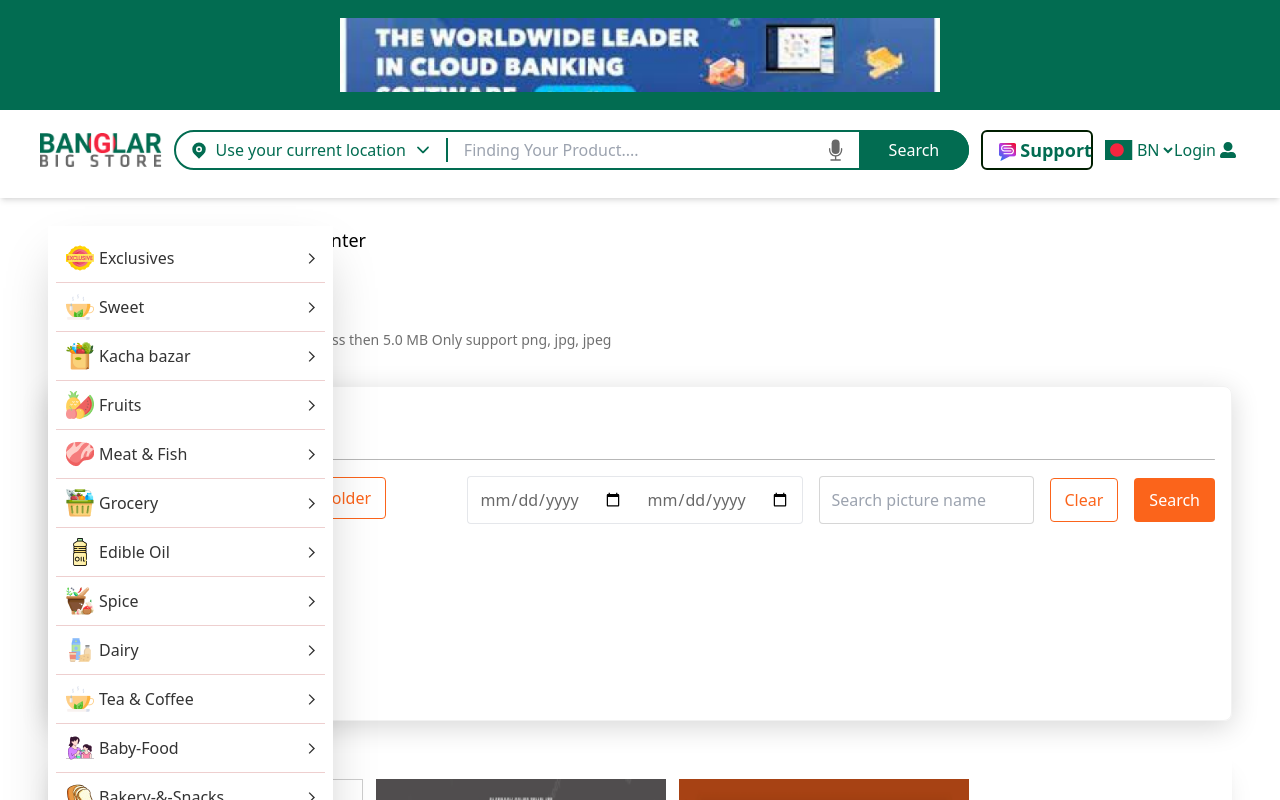
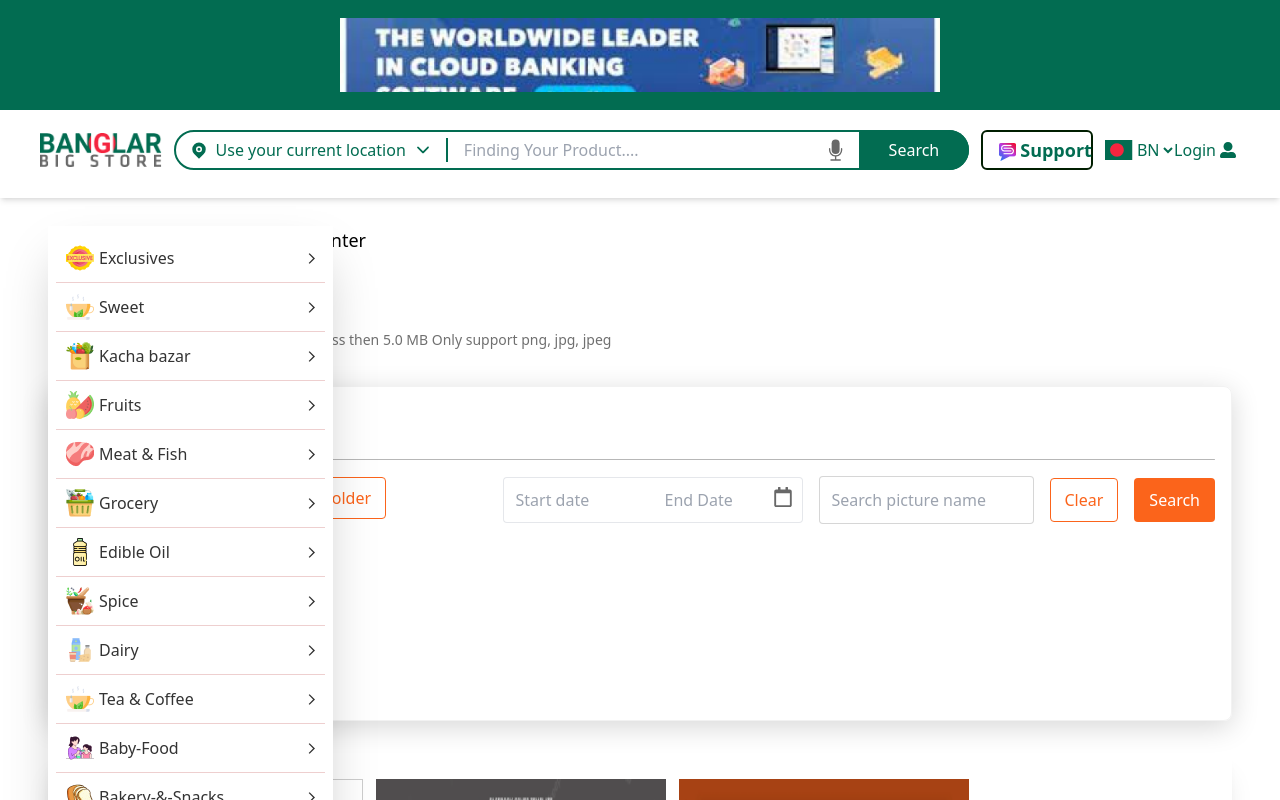
Before and after one commit to kowsar-mahmud-remon/Frontend-2, a Next.js app: page / in a window 1280 px wide. Shown: the top 800 px of the page. Built offline with nearby package versions, Linux system fonts and the light colour scheme; no server answers.

Commit message:
completed

```diff
--- a/components/MediaCenter/MediaCenter.js
+++ b/components/MediaCenter/MediaCenter.js
@@ -1,6 +1,6 @@
 import { Tab } from '@headlessui/react';
 import React from 'react';
-import { FaAngleRight, FaInfoCircle } from 'react-icons/fa';
+import { FaAngleRight, FaRegCalendar } from 'react-icons/fa';
 const MediaCenter = () => {
 
     return (
@@ -38,9 +38,10 @@
                                     <button className='text-primary py-2 px-3.5 ml-4 border border-primary rounded'>Create New Folder</button>
                                 </div>
                                 <div className='flex gap-4 items-center'>
-                                    <div>
-                                        <input type="date" className='border border-r-0 py-[10px] rounded-l px-3 text-accent' />
-                                        <input type="date" className='border border-l-0 py-[10px] rounded-r px-3 text-accent' />
+                                    <div className='w-[300px] relative'>
+                                        <input type="text" className='border border-r-0 py-[10px] rounded-l px-3 text-accent w-[150px]' onfocus="(this.type = 'date')" placeholder='Start date' />
+                                        <input type="text" onfocus="(this.type = 'date')" className='border border-l-0 py-[10px] rounded-r px-3 text-accent w-[150px]' placeholder='End Date' />
+                                        <FaRegCalendar className='absolute top-[10px] right-[10px] bottom-[10px] text-[20px] text-accent' />
                                     </div>
                                     <input type="text" placeholder="Search picture name" className="input input-bordered w-[215px] rounded py-[9px] px-3 text-accent focus:border-primary" />
                                     <button className='text-primary py-[9px] px-3.5 border border-primary rounded'>Clear</button>
```
